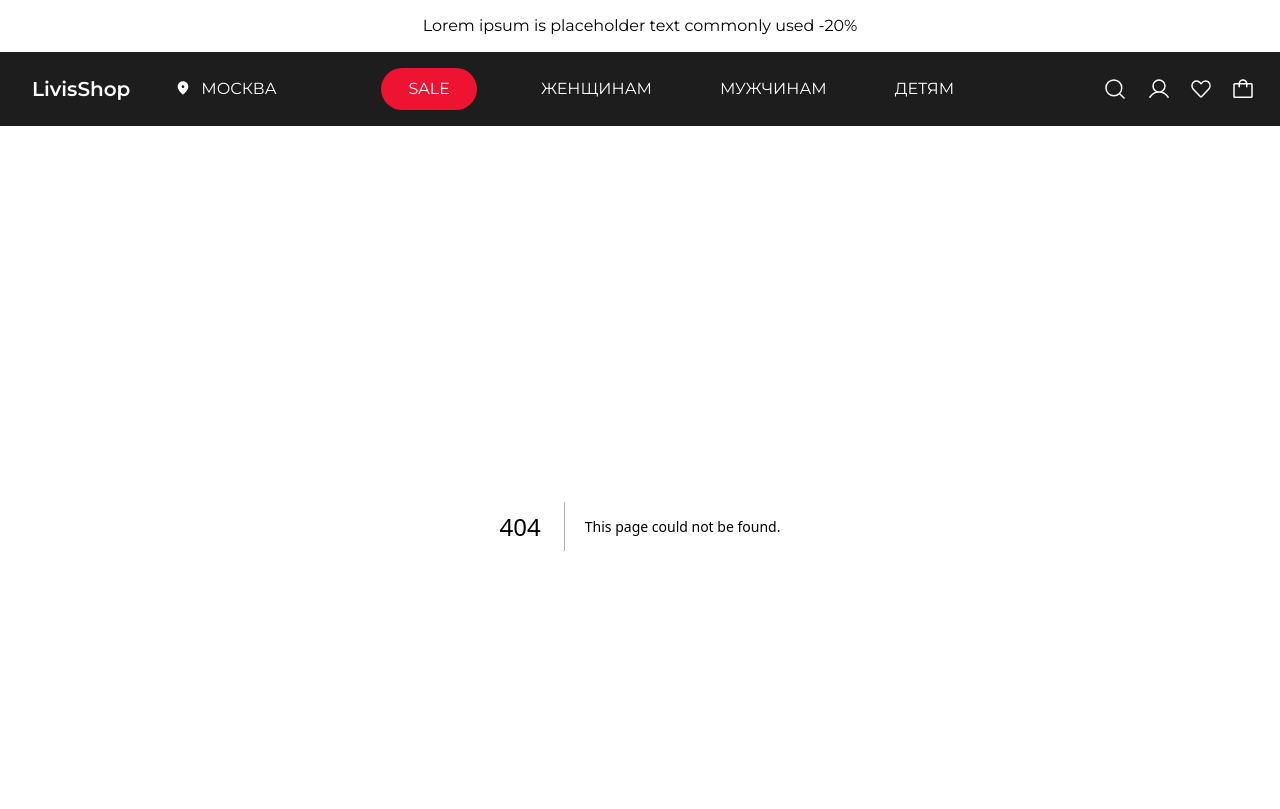
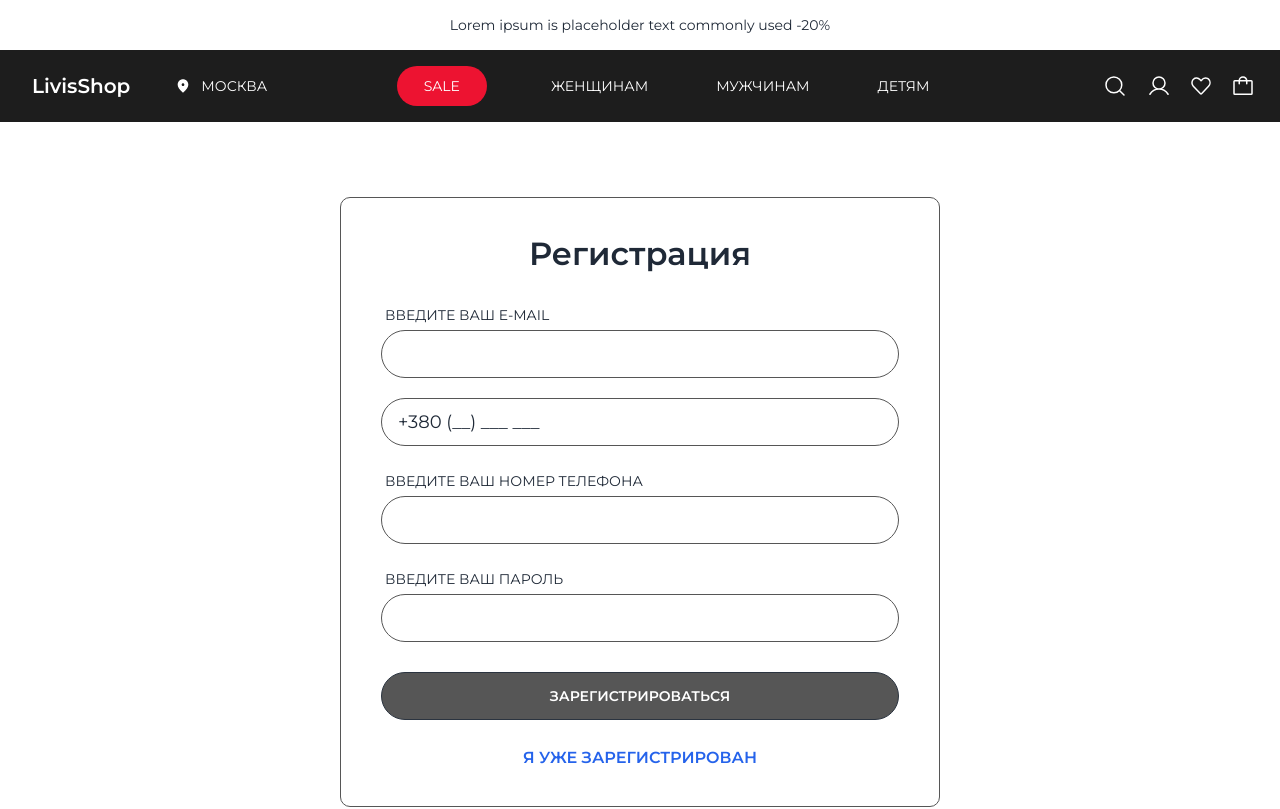
Before and after one commit to LivisDenis/Shop-Frontend, a Next.js app: page /signup in a window 1280 px wide. Before the commit this address had no page. Shown: the top 809 px of the page. Built offline with nearby package versions, Linux system fonts and the light colour scheme.

Commit message:
Made pages with authorization and corrected styles

```diff
--- /dev/null
+++ b/app/(auth)/layout.tsx
@@ -0,0 +1,11 @@
+interface AuthLayoutProps {
+  children: React.ReactNode;
+}
+
+const AuthLayout = ({ children }: AuthLayoutProps) => (
+  <section className='w-full max-w-[600px] mx-auto border border-custom-gray rounded-[10px] mt-[75px] mb-[100px]'>
+    {children}
+  </section>
+);
+
+export default AuthLayout;
--- /dev/null
+++ b/app/(auth)/signin/page.tsx
@@ -0,0 +1,29 @@
+import Link from 'next/link';
+
+import { Button, Input } from '@/components';
+import { ROUTES } from '@/src/utils';
+
+interface SignInProps {}
+
+const SignIn = ({}: SignInProps) => (
+  <div className='p-[40px]'>
+    <h2 className='text-center mb-[30px]  text-[32px] font-semibold'>Вход</h2>
+    <form>
+      <div className='grid gap-y-[20px]'>
+        <Input label='Введите ваш e-mail или номер телефона' />
+        <Input label='введите ваш пароль' />
+      </div>
+      <Button className='mt-[30px] w-full' type='button'>
+        Войти
+      </Button>
+      <Link
+        href={ROUTES.REGISTER}
+        className='block mt-[30px] w-full font-semibold text-center uppercase text-blue-600 hover:text-custom-blue'
+      >
+        Зарегистрироваться
+      </Link>
+    </form>
+  </div>
+);
+
+export default SignIn;
--- /dev/null
+++ b/app/(auth)/signup/page.tsx
@@ -0,0 +1,40 @@
+'use client';
+
+import { PatternFormat } from 'react-number-format';
+
+import Link from 'next/link';
+
+import { Button, Input } from '@/components';
+import { ROUTES } from '@/src/utils';
+
+interface SignUpProps {}
+
+const SignUp = ({}: SignUpProps) => (
+  <div className='p-[40px]'>
+    <h2 className='text-center mb-[30px] text-[32px] font-semibold'>Регистрация</h2>
+    <form>
+      <div className='grid gap-y-[20px]'>
+        <Input label='Введите ваш e-mail' />
+        <PatternFormat
+          format='+380 (##) ### ###'
+          customInput={Input}
+          allowEmptyFormatting
+          mask='_'
+        />
+        <Input label='Введите ваш номер телефона' />
+        <Input label='введите ваш пароль' />
+      </div>
+      <Button className='mt-[30px] w-full' type='button'>
+        Зарегистрироваться
+      </Button>
+      <Link
+        href={ROUTES.LOGIN}
+        className='block mt-[30px] w-full font-semibold text-center uppercase text-blue-600 hover:text-custom-blue'
+      >
+        Я уже зарегистрирован
+      </Link>
+    </form>
+  </div>
+);
+
+export default SignUp;
--- a/app/layout.tsx
+++ b/app/layout.tsx
@@ -13,9 +13,9 @@ export const metadata = {
 
 const RootLayout = ({ children }: { children: React.ReactNode }) => (
   <html lang='en' data-theme='light'>
-    <body className={`${inter.className}`}>
+    <body className={`${inter.className} min-h-screen flex flex-col`}>
       <Header />
-      {children}
+      <main className='flex-grow'>{children}</main>
       <Footer />
     </body>
   </html>
--- a/app/profile/layout.tsx
+++ b/app/profile/layout.tsx
@@ -10,7 +10,7 @@ const profileInfo = [
 const ProfileLayout = ({ children }: { children: React.ReactNode }) => (
   <div className='container mt-[30px]'>
     <div className='pb-[44px] border-b border-gray-400'>
-      <h1 className='text-center text-[32px]'>Мой профиль</h1>
+      <h1 className='text-center text-[32px] font-semibold'>Мой профиль</h1>
       <div className='grid grid-flow-col divide-x divide-gray-400 mt-[60px] max-w-[1150px] mx-auto'>
         {profileInfo.map((info) => (
           <div key={info.label} className='flex flex-col items-center'>
--- a/package.json
+++ b/package.json
@@ -13,7 +13,9 @@
     "classnames": "^2.3.2",
     "next": "^13.4.5",
     "react": "18.2.0",
-    "react-dom": "18.2.0"
+    "react-dom": "18.2.0",
+    "react-hook-form": "^7.45.1",
+    "react-number-format": "^5.2.2"
   },
   "devDependencies": {
     "@trivago/prettier-plugin-sort-imports": "^4.1.1",
--- a/src/components/Header.tsx
+++ b/src/components/Header.tsx
@@ -17,7 +17,7 @@ const genders = [
 ];
 
 export const Header = () => (
-  <header>
+  <header className='text-[14px]'>
     <Discount>Lorem ipsum is placeholder text commonly used -20%</Discount>
     <div className='bg-custom-black'>
       <div className='container flex justify-between items-center mx-auto'>
--- /dev/null
+++ b/src/components/modal/ChangePasswordModal.tsx
@@ -0,0 +1,12 @@
+import { Button, Input } from '@/components';
+
+export const ChangePasswordModal = () => (
+  <div>
+    <h2 className='text-center text-[32px] font-semibold'>Сменить пароль</h2>
+    <form>
+      <Input label='Новый пароль' required />
+      <Input label='Пароль еще раз' required />
+      <Button type='button'>Сменить пароль</Button>
+    </form>
+  </div>
+);
--- /dev/null
+++ b/src/components/modal/index.ts
@@ -0,0 +1 @@
+export * from './ChangePasswordModal';
--- a/src/components/ui/Input.tsx
+++ b/src/components/ui/Input.tsx
@@ -11,7 +11,7 @@ export const Input = ({ label, required, ...props }: InputProps) => {
   return (
     <div className='form-control w-full'>
       {label && (
-        <label className='label uppercase' htmlFor={id}>
+        <label className='label uppercase text-[14px]' htmlFor={id}>
           <span>
             {label}
             {required && <span className='text-custom-red'>*</span>}
@@ -22,7 +22,7 @@ export const Input = ({ label, required, ...props }: InputProps) => {
         type='text'
         id={id}
         {...props}
-        className='input input-bordered border-custom-gray w-full rounded-[50px]'
+        className='input input-bordered border-custom-gray text-[18px] w-full rounded-[50px]'
       />
     </div>
   );
```
Also changed, not shown: 1 other file (tests, documents, lock files or other folders).
